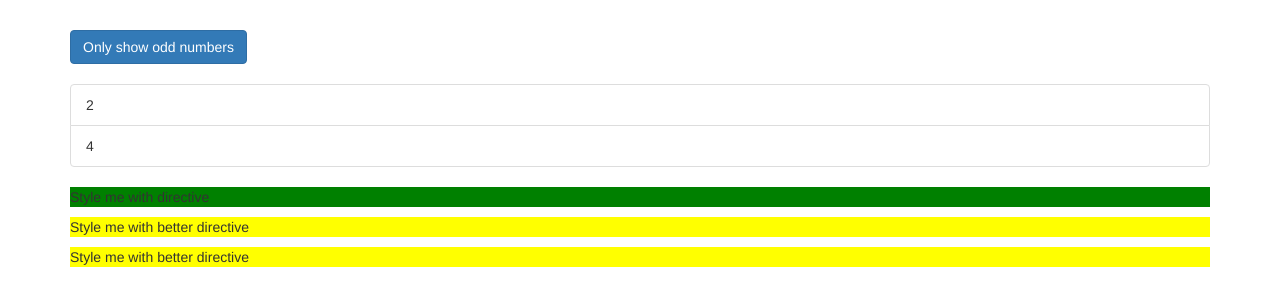
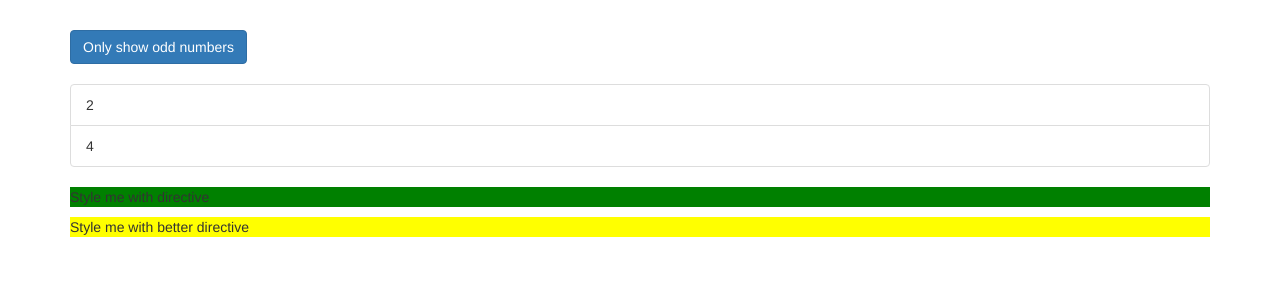
Before and after one commit to sailesh97/Directives, an Angular app: page / in a window 1280 px wide. Shown: the top 306 px of the page. Built offline with nearby package versions, Linux system fonts and the light colour scheme.

Commit message:
Interesting facts about directives. Why we use [] in ngClass and ngStyle

```diff
--- a/src/app/app.component.html
+++ b/src/app/app.component.html
@@ -29,10 +29,32 @@
       </ul>
       <!-- <appBasicHighlight> Style me with directive </appBasicHighlight> -->
       <p appBasicHighlight> Style me with directive </p>
-      <p appBetterHighlight [defaultColor]="'yellow'" [highlightColor]="'red'"> Style me with better directive </p>
+      <!-- <p appBetterHighlight [defaultColor]="'yellow'" [highlightColor]="'red'"> Style me with better directive </p> -->
 
       <!-- Another Syntax of property binding -->
-      <p appBetterHighlight defaultColor="yellow" highlightColor="red"> Style me with better directive </p>
+      <!-- <p appBetterHighlight defaultColor="yellow" highlightColor="red"> Style me with better directive </p> -->
+
+      <p [appBetterHighlight]="'red'" defaultColor="yellow" > Style me with better directive </p>
+      <!--
+        Two interesting things to observe:
+        i. Here we pass two extra attribute looking values. Which are properties of the directive we have used and not the properties of the paragraph.
+        So how does Angular know which is a native paragraph attribute and which is not. or a property of the directive.
+        The answer is: it just figures that out. It simply just checks our custom directives and hence knows about their properties 1st before it reaches the native HTML attributes.
+
+        ii. So, we can bind to properties of our own directive( defaultColor here), by placing them on same element and wrapping with [].
+        In ngClass which is a built-in directive the directive itself is enclosed in [].
+
+        That's a typical usecase where your directive has only one property or atleast one main property in it.
+        In that scenario you can use an alias(same as your directive selector)
+
+        It's optional if you want you can use two different names for directive Name and your property name
+        Or you can use the same name for both.
+
+        That's the reason why we wrapped ngClass with [] and not wrapped appBetterHighlight (at first).
+        Because by wrapping [] in ngClass we're binding to ngClass property of the ngClass directive.
+
+        We could achieve the same behaviour for appBetterHighlight by using alias name. We have also seen how to maintain separate names for directive name and main property name of the directive.
+      -->
     </div>
   </div>
 </div>
--- a/src/app/better-hightlight/better-highlight.directive.ts
+++ b/src/app/better-hightlight/better-highlight.directive.ts
@@ -7,7 +7,7 @@ import { Directive } from '@angular/core';
 export class BetterHighlightDirective implements OnInit{
 
   @Input() defaultColor: string = 'transparent';
-  @Input() highlightColor: string = 'blue';
+  @Input("appBetterHighlight") highlightColor: string = 'blue';
   @HostBinding("style.backgroundColor") myBackgroundColor: string;
 
   constructor(private myRenderer: Renderer2, private myElement: ElementRef) { }
```
